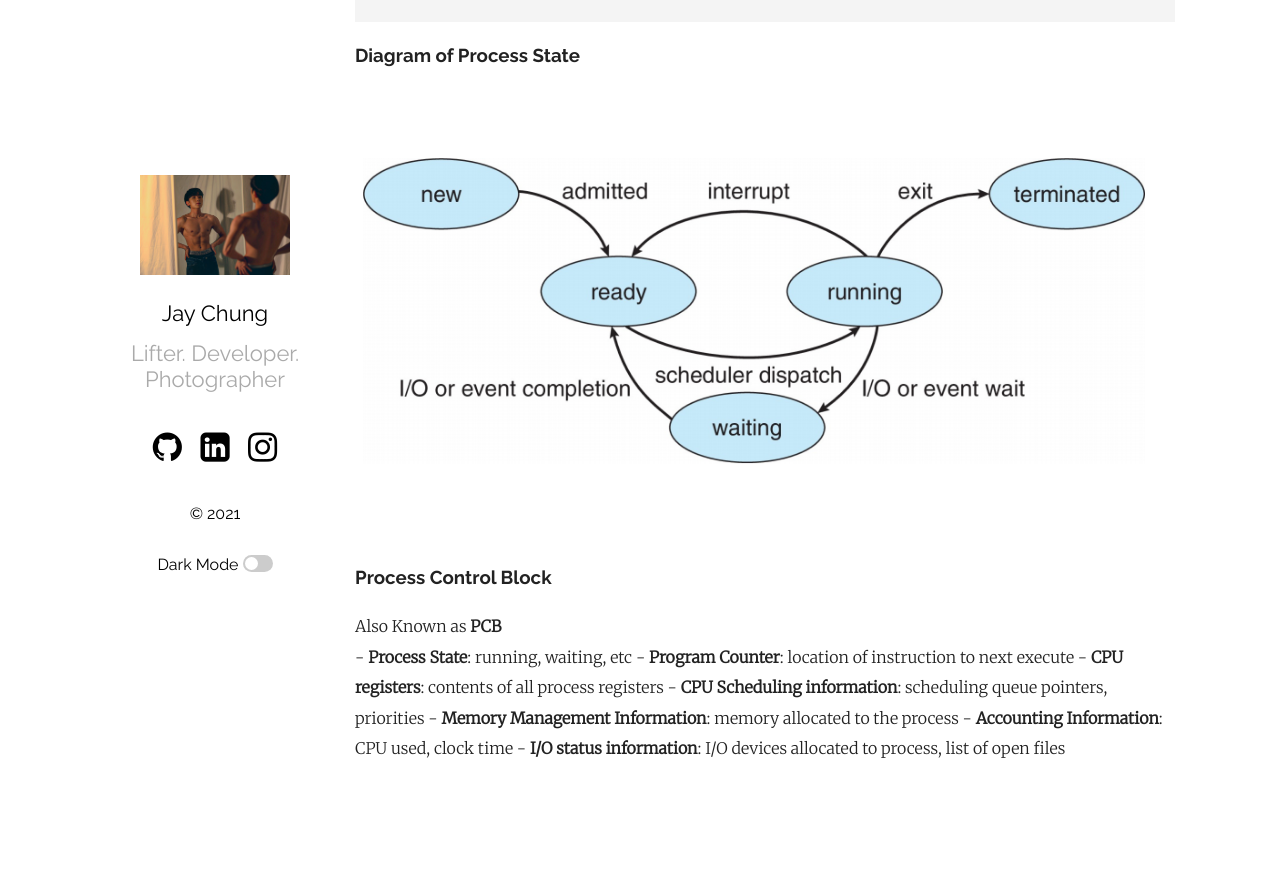
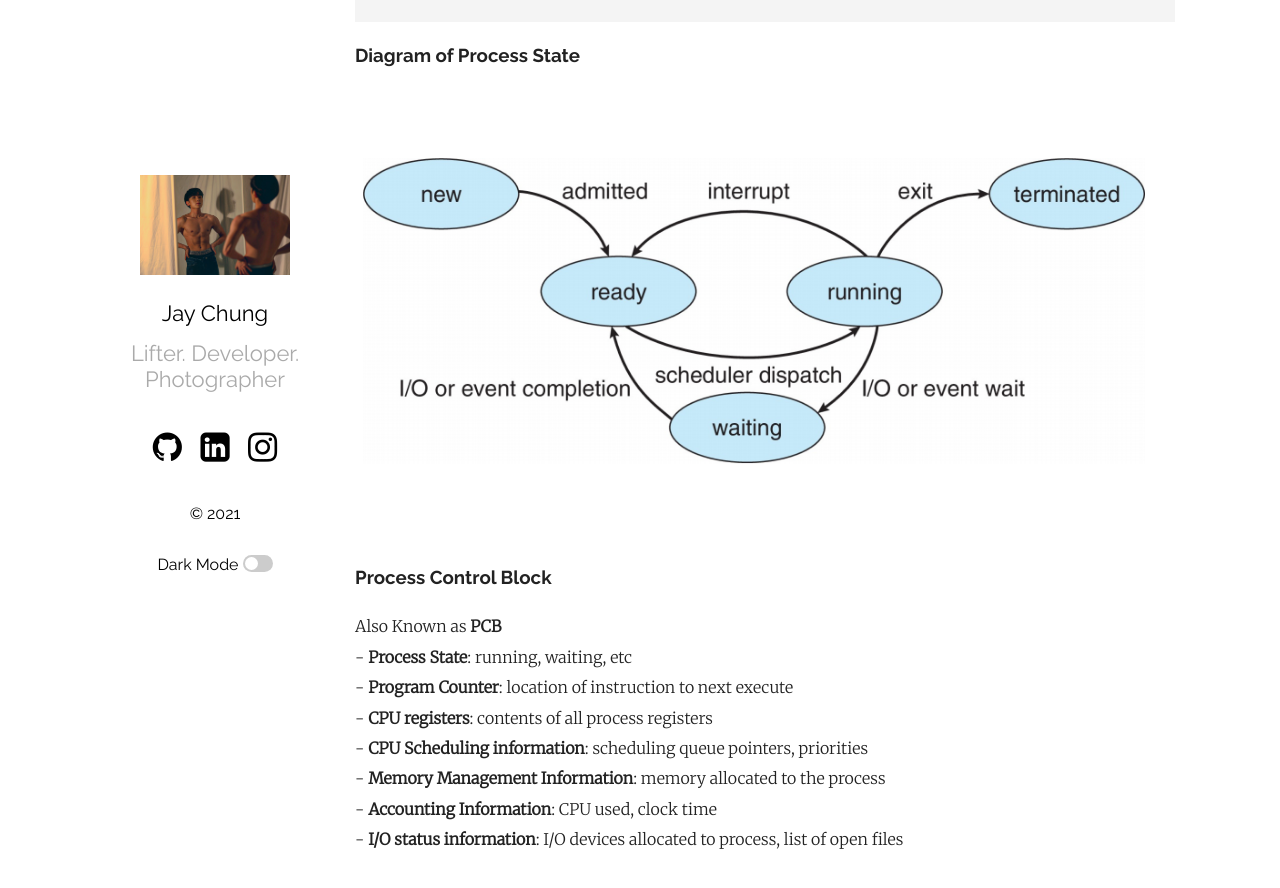
Before and after one commit to healthgongdoll/healthgongdoll.github.io, a Jekyll site: the page built from _posts/2021-08-23-OSProcess1.markdown, in a window 1280 px wide and 900 px high, scrolled down 2319 px. Shown: the top 888 px of the window. Built offline with Jekyll 4.4.1, drawn with Linux system fonts in a browser that asks for light colours; before the commit the page ends 3127 px from its top, so only the background shows below that.

Commit message:
Blog Update

```diff
--- a/_posts/2021-08-23-OSProcess1.markdown
+++ b/_posts/2021-08-23-OSProcess1.markdown
@@ -34,6 +34,7 @@ categories: OperatingSystem
 <br/>
 <br/>
 ### **Process State** As a process executes, it changes **state** <br/>
+
 	- **New**: The process is being created
 	- **Running**: Instruction are being executed
 	- **Waiting**: The process is waiting for some event to occur
@@ -46,13 +47,13 @@ categories: OperatingSystem
 
 ### **Process Control Block** <br/>
 Also Known as **PCB** <br/>
-	- **Process State**: running, waiting, etc
-	- **Program Counter**: location of instruction to next execute
-	- **CPU registers**: contents of all process registers
-	- **CPU Scheduling information**: scheduling queue pointers, priorities
-	- **Memory Management Information**: memory allocated to the process
-	- **Accounting Information**: CPU used, clock time
-	- **I/O status information**: I/O devices allocated to process, list of open files
+	- **Process State**: running, waiting, etc <br/>
+	- **Program Counter**: location of instruction to next execute <br/>
+	- **CPU registers**: contents of all process registers <br/>
+	- **CPU Scheduling information**: scheduling queue pointers, priorities <br/>
+	- **Memory Management Information**: memory allocated to the process <br/>
+	- **Accounting Information**: CPU used, clock time <br/>
+	- **I/O status information**: I/O devices allocated to process, list of open files <br/>
 
 
 <!--
```
